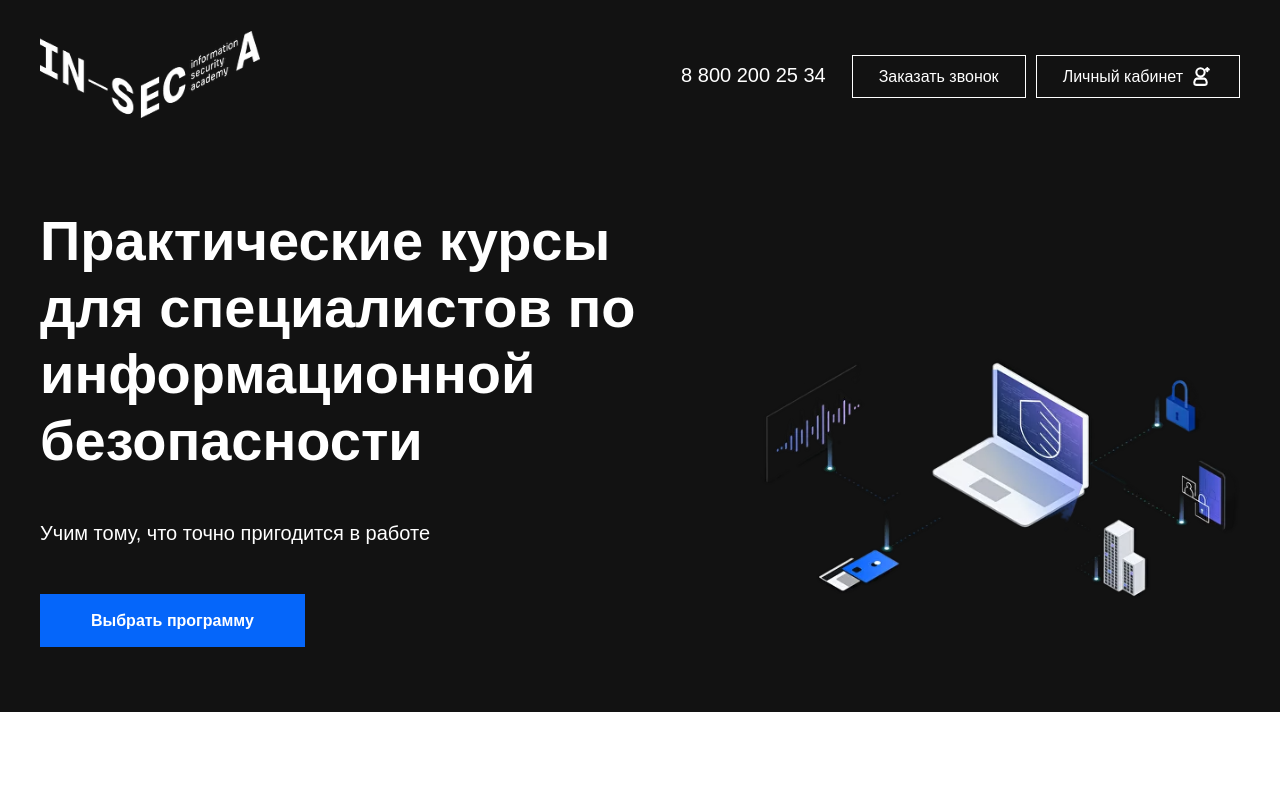
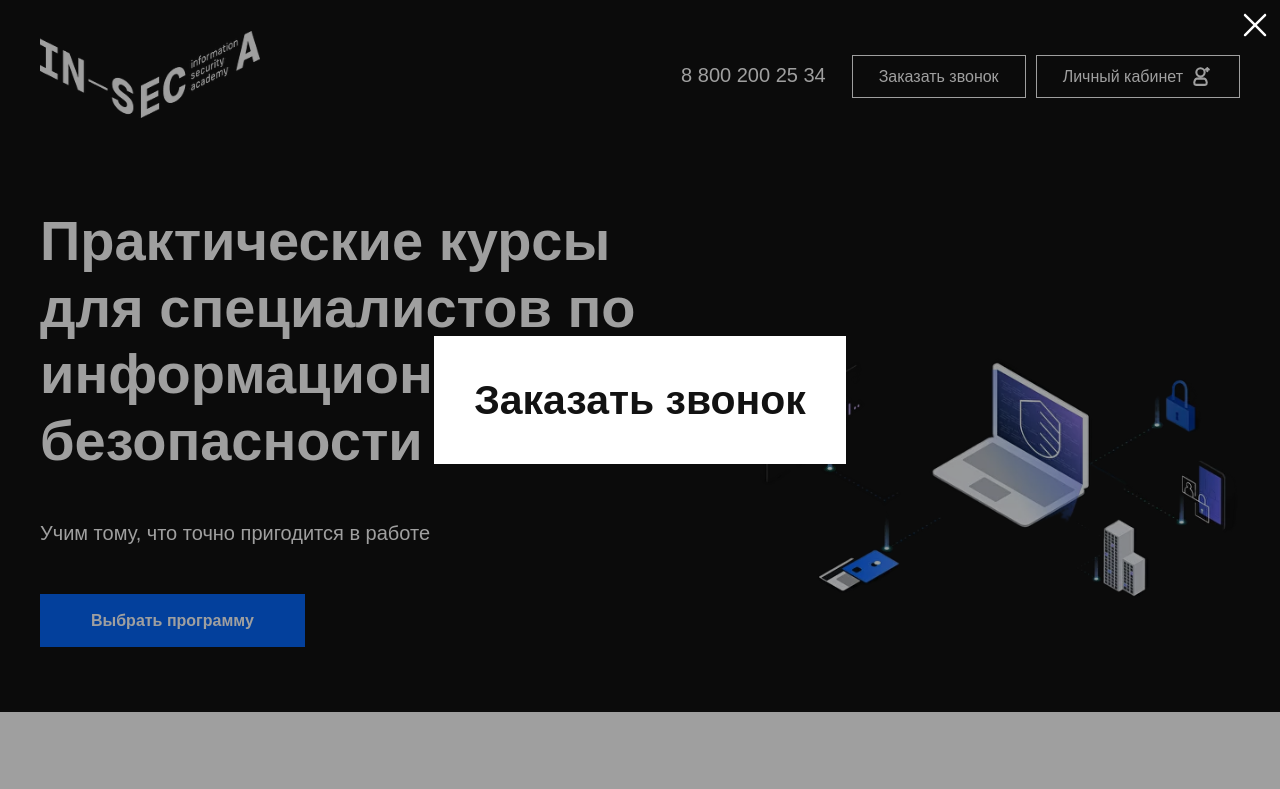
Before and after one commit to Binatik/tech-pab, a React app: page / in a window 1280 px wide. Both pictures are taken after a click on the link "Заказать звонок". Shown: the top 789 px of the page. Built offline with nearby package versions, Linux system fonts and the light colour scheme.

Commit message:
контекст модального окна, модальное окно, переиспользуемый компонент модального окна

```diff
--- /dev/null
+++ b/src/app/contexts/Modal/ModalContextProvider.tsx
@@ -0,0 +1,33 @@
+import { createContext, useState } from 'react'
+import { Modal } from '../../../entities'
+
+export interface IModalContextProvider {
+	children: React.ReactNode
+}
+
+export interface IContextValue {
+	openModal: (content: React.ReactNode) => void
+}
+
+export const ModalContext = createContext<IContextValue | null>(null)
+
+function ModalContextProvider({ children }: IModalContextProvider) {
+	const [isModalActive, setIsModalActive] = useState(false)
+	const [modalContent, setContent] = useState<React.ReactNode>(<></>)
+
+	function openModal(content: React.ReactNode) {
+		setContent(content)
+		setIsModalActive(!isModalActive)
+	}
+
+	return (
+		<ModalContext.Provider value={{ openModal }}>
+			<Modal isActive={isModalActive} setIsActive={setIsModalActive}>
+				{modalContent}
+			</Modal>
+			{children}
+		</ModalContext.Provider>
+	)
+}
+
+export { ModalContextProvider }
--- a/src/app/main.tsx
+++ b/src/app/main.tsx
@@ -3,9 +3,12 @@ import { Tech } from '../page/Tech'
 import { WithLayouts } from './layouts/WithLayouts'
 import '../app/styles/reset.css'
 import '../app/styles/global.css'
+import { ModalContextProvider } from './contexts/Modal/ModalContextProvider'
 
 ReactDOM.createRoot(document.getElementById('root')!).render(
-	<WithLayouts>
-		<Tech />
-	</WithLayouts>
+	<ModalContextProvider>
+		<WithLayouts>
+			<Tech />
+		</WithLayouts>
+	</ModalContextProvider>
 )
--- a/src/app/styles/global.css
+++ b/src/app/styles/global.css
@@ -4,6 +4,7 @@
 	--color-link: #00c6f2;
 	--color-white: #fff;
 	--color-black: #121212;
+	--color-transpernat: #00000060;
 
 	--border: 10px;
 
--- /dev/null
+++ b/src/entities/Buttons/Button.close/ButtonClose.module.css
@@ -0,0 +1,28 @@
+.close {
+	cursor: pointer;
+	transition: fill 0.2s;
+}
+
+.close_size_medium {
+	padding: 10px;
+	width: 50px;
+	height: auto;
+}
+
+.close_primary {
+	fill: var(--color-white);
+}
+
+@media (hover: hover) {
+	/* when hover is supported */
+	.close_primary:hover {
+		fill: var(--color-transpernat);
+	}
+}
+
+@media (hover: none) {
+	/* when hover is supported */
+	.close_primary:active {
+		fill: var(--color-transpernat);
+	}
+}
--- /dev/null
+++ b/src/entities/Buttons/Button.close/ButtonClose.tsx
@@ -0,0 +1,18 @@
+import classNames from 'classnames'
+import { ReactComponent as Close } from '../../../assets/close-sv.svg'
+import { IButtonCloseProps } from './ButtonClose.interface'
+import styles from './ButtonClose.module.css'
+
+function ButtonClose({ size, mode, className, ...props }: IButtonCloseProps) {
+	return (
+		<Close
+			{...props}
+			className={classNames(styles.close, className, {
+				[styles.close_primary]: mode === 'primary',
+				[styles.close_size_medium]: size === 'medium',
+			})}
+		/>
+	)
+}
+
+export { ButtonClose }
--- /dev/null
+++ b/src/entities/Modal/Modal.module.css
@@ -0,0 +1,26 @@
+.modal {
+	cursor: pointer;
+	position: fixed;
+	display: flex;
+	align-items: center;
+	justify-content: center;
+	left: 0;
+	top: 0;
+	width: 100vw;
+	height: 100vh;
+	background-color: var(--color-transpernat);
+	pointer-events: 'none';
+	z-index: 5;
+}
+
+.modal_inner {
+	cursor: auto;
+	padding: 40px;
+	background-color: var(--color-white);
+}
+
+.modal_close {
+	position: fixed;
+	right: 0;
+	top: 0;
+}
--- /dev/null
+++ b/src/entities/Modal/Modal.tsx
@@ -0,0 +1,35 @@
+import ReactDOM from 'react-dom'
+import { IModalProps } from './Modal.interface'
+import styles from './Modal.module.css'
+import { ButtonClose } from '../Buttons/Button.close/ButtonClose'
+
+function Modal({ children, isActive, setIsActive }: IModalProps) {
+	console.log(isActive)
+	function setModal() {
+		return (
+			isActive && (
+				<div onClick={() => setIsActive(false)} className={styles.modal}>
+					<ButtonClose
+						onClick={() => setIsActive(false)}
+						className={styles.modal_close}
+						mode="primary"
+						size="medium"
+					/>
+					<div
+						onClick={(event) => event.stopPropagation()}
+						className={styles.modal_inner}>
+						{children}
+					</div>
+				</div>
+			)
+		)
+	}
+
+	const root = document.getElementById('root')
+	if (!root) return
+
+	const modal = setModal()
+	return ReactDOM.createPortal(modal, root)
+}
+
+export { Modal }
--- a/src/entities/index.ts
+++ b/src/entities/index.ts
@@ -3,3 +3,4 @@ export * from './Paragraph/Paragraph'
 export * from './Logo/Logo'
 export * from './Heading/Heading'
 export * from './Frame/Frame'
+export * from './Modal/Modal'
--- a/src/features/Order/Order.tsx
+++ b/src/features/Order/Order.tsx
@@ -1,12 +1,34 @@
-import { Link, Paragraph } from '../../entities'
+import { useContext } from 'react'
+import { Heading, Link, Paragraph } from '../../entities'
+import { ModalContext } from '../../app/contexts/Modal/ModalContextProvider'
 import styles from './Order.module.css'
 
+function useContextType() {
+	const contextType = useContext(ModalContext)
+
+	if (!contextType) {
+		throw new Error('Провайдер не был добавлен в дерево React')
+	}
+
+	return contextType
+}
+
 function Order() {
-	function orderMember(): void {
-		console.log('Вы заказали тестовый звонок')
+	const { openModal } = useContextType()
+
+	function activeModal(): void {
+		openModal(
+			<Heading heading="h2" mode="primary" size="extra41">
+				Заказать звонок
+			</Heading>
+		)
 	}
+
+	// function orderMember(): void {
+	// 	console.log('Вы заказали тестовый звонок')
+	// }
 	return (
-		<Link className={styles.order} onClick={orderMember} href="#" mode="primary" size="medium">
+		<Link className={styles.order} onClick={activeModal} href="#" mode="primary" size="medium">
 			<Paragraph mode="secondary" size="small16">
 				Заказать звонок
 			</Paragraph>
```
Also changed, not shown: src/entities/Buttons/Button.close/ButtonClose.interface.ts (added, +7 -0 lines), src/entities/Modal/Modal.interface.ts (added, +8 -0 lines), src/assets/close-sv.svg (added).
